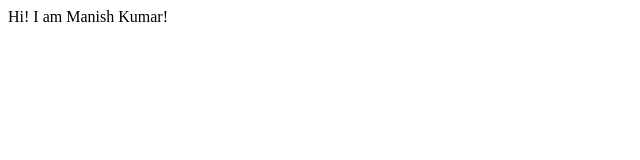
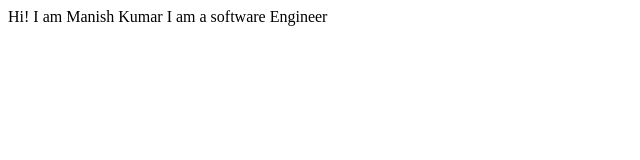
Before and after one commit to admiremeforever/Portfolio-Manish-Kumar, a plain HTML site: page index.html in a window 1280 px wide. Shown: the whole page, without its empty margins (0-640 px from the left). Drawn offline with Linux system fonts and the light colour scheme.

Commit message:
add: code addition
Added few lines of code

```diff
--- a/index.html
+++ b/index.html
@@ -7,6 +7,7 @@
     <title>Manish Kumar's Portflio</title>
 </head>
 <body>
-    Hi! I am Manish Kumar!
+    Hi! I am Manish Kumar
+    I am a software Engineer
 </body>
 </html>
```
